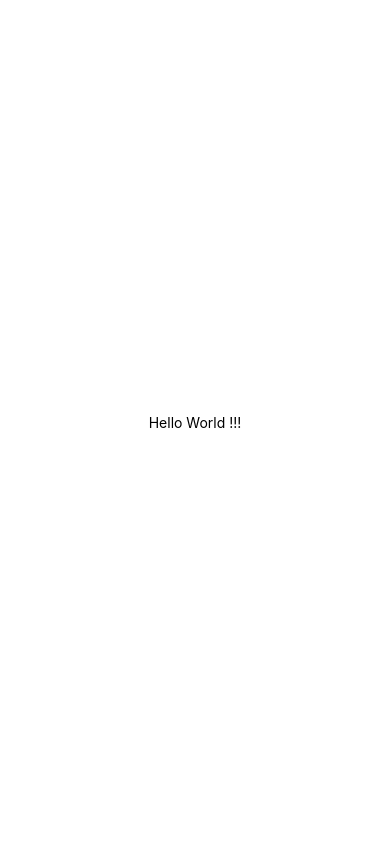
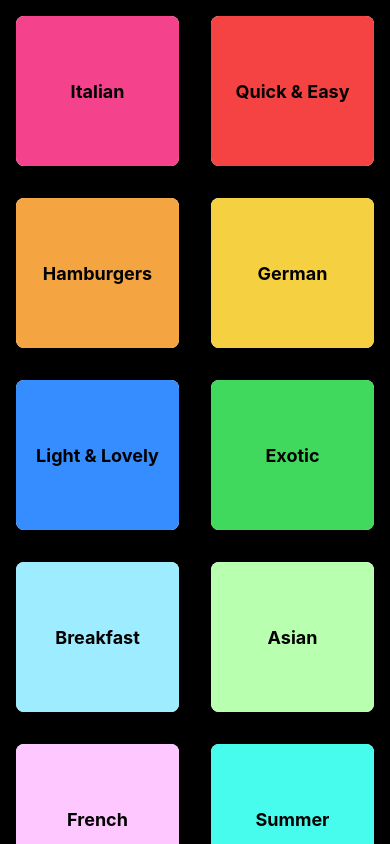
Before and after one commit to manav-bhanot/RNMealsApp, a React Native app: screen / in a window 390 px wide. Built offline with nearby package versions, Linux system fonts and the light colour scheme.

Commit message:
Setup home screen with meals categories in a grid

```diff
--- a/App.tsx
+++ b/App.tsx
@@ -1,20 +1,20 @@
 import React from 'react';
-import {StatusBar, StyleSheet, Text, View} from 'react-native';
+import {SafeAreaView, StatusBar, StyleSheet} from 'react-native';
+import CategoriesScreen from './screens/CategoriesScreen';
 
 export default function App() {
   return (
-    <View style={styles.container}>
-      <Text>Hello World !!!</Text>
-      <StatusBar barStyle={'default'} />
-    </View>
+    <>
+    <StatusBar barStyle={'light-content'} />
+      <SafeAreaView style={[styles.container, {backgroundColor: 'black'}]}>
+        <CategoriesScreen />
+      </SafeAreaView>
+    </>
   );
 }
 
 const styles = StyleSheet.create({
   container: {
     flex: 1,
-    backgroundColor: '#fff',
-    alignItems: 'center',
-    justifyContent: 'center',
   },
 });
--- /dev/null
+++ b/components/CategoryGridTile.tsx
@@ -0,0 +1,55 @@
+import {View, Pressable, Text, StyleSheet, Platform} from 'react-native';
+import React from 'react';
+
+const CategoryGridTile = ({title, color}: {title: any; color: any}) => {
+  return (
+    <View style={[styles.gridItem]}>
+      <Pressable
+        style={({pressed}) => [
+          styles.button,
+          pressed ? styles.buttonPressed : null,
+        ]}
+        onPress={() => {}}>
+        <View style={[styles.innerContainer, {backgroundColor: color}]}>
+          <Text style={styles.title}>{title}</Text>
+        </View>
+      </Pressable>
+    </View>
+  );
+};
+
+export default CategoryGridTile;
+
+const styles = StyleSheet.create({
+  gridItem: {
+    flex: 1,
+    margin: 16,
+    height: 150,
+    borderRadius: 8,
+    elevation: 4,
+    overflow: Platform.OS === 'android' ? 'hidden' : 'visible',
+
+    backgroundColor: 'white',
+    shadowColor: 'black',
+    shadowOffset: {width: 0, height: 2},
+    shadowRadius: 8,
+    shadowOpacity: 0.25,
+  },
+  button: {
+    flex: 1,
+  },
+  buttonPressed: {
+    opacity: 0.5,
+  },
+  innerContainer: {
+    flex: 1,
+    padding: 16,
+    justifyContent: 'center',
+    alignItems: 'center',
+    borderRadius: 8,
+  },
+  title: {
+    fontWeight: 'bold',
+    fontSize: 18,
+  },
+});
--- a/package.json
+++ b/package.json
@@ -4,7 +4,7 @@
   "private": true,
   "scripts": {
     "android": "react-native run-android",
-    "ios": "react-native run-ios",
+    "ios": "react-native run-ios --simulator=\"iPhone 14 Pro\"",
     "start": "react-native start",
     "test": "jest",
     "lint": "eslint . --ext .js,.jsx,.ts,.tsx"
--- /dev/null
+++ b/screens/CategoriesScreen.tsx
@@ -0,0 +1,25 @@
+import {StyleSheet, Text, View, FlatList} from 'react-native';
+import React from 'react';
+import {CATEGORIES} from '../data/dummy-data';
+import CategoryGridTile from '../components/CategoryGridTile';
+
+const renderCategoryItem = (itemData: any) => {
+  return (
+    <CategoryGridTile title={itemData.item.title} color={itemData.item.color} />
+  );
+};
+
+const CategoriesScreen = () => {
+  return (
+    <FlatList
+      data={CATEGORIES}
+      keyExtractor={item => item.id}
+      renderItem={renderCategoryItem}
+      numColumns={2} //default is 1
+    />
+  );
+};
+
+export default CategoriesScreen;
+
+const styles = StyleSheet.create({});
```
